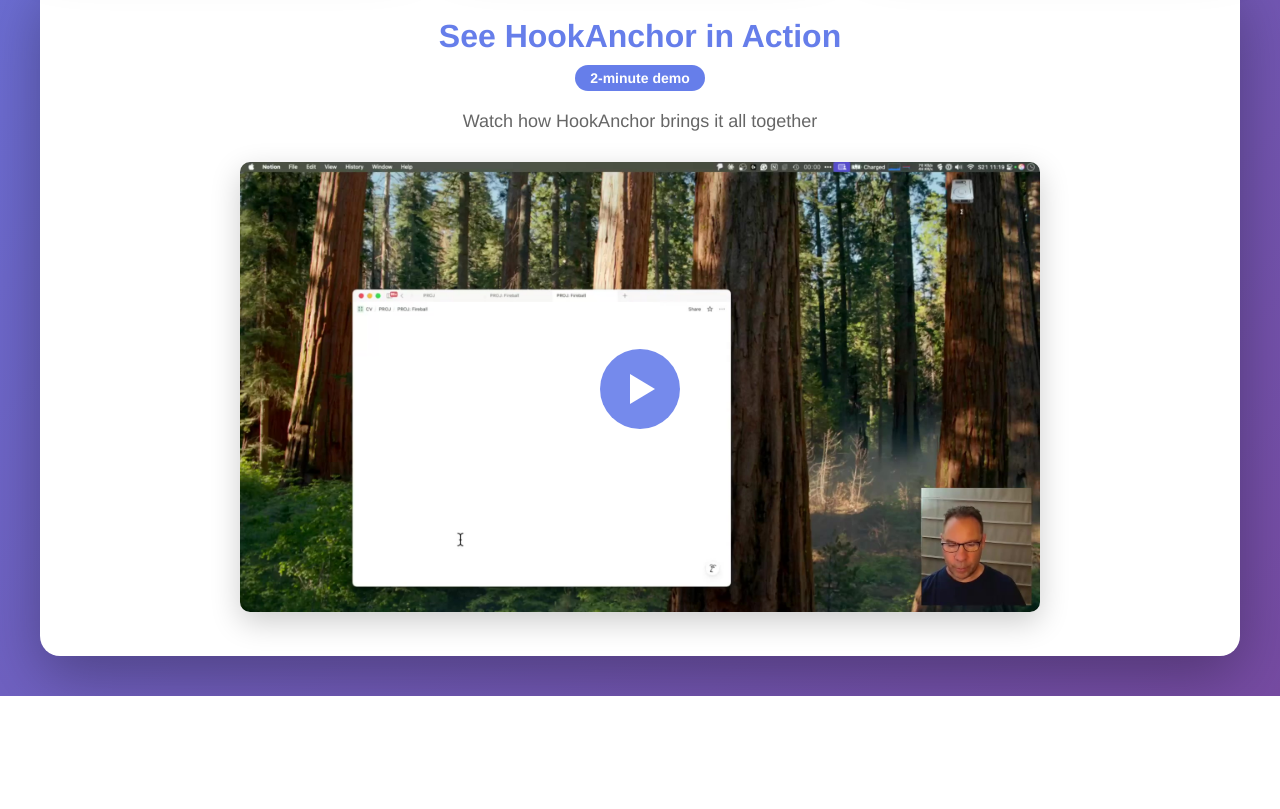
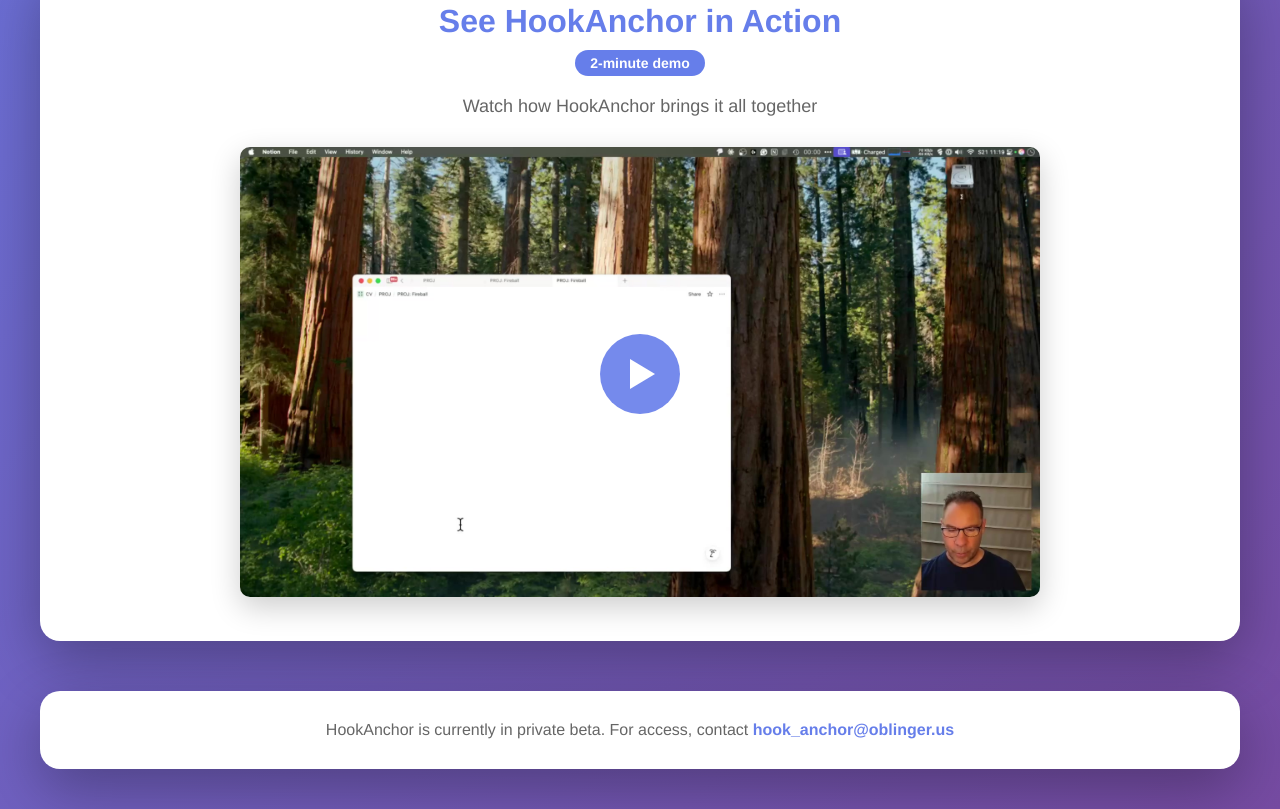
Before and after one commit to oblinger/HookAnchor, a plain HTML site: page index.html in a window 1280 px wide. Shown: the part 996-1805 px from the top of the page. Before the commit the page ends 1692 px from the top, so only its background shows below. Drawn offline with Linux system fonts and the light colour scheme.

Commit message:
Add private beta notice with contact email

```diff
--- a/index.html
+++ b/index.html
@@ -175,6 +175,31 @@
             box-shadow: 0 10px 30px rgba(0, 0, 0, 0.2);
         }
 
+        .beta-notice {
+            background: white;
+            border-radius: 20px;
+            padding: 30px;
+            margin-top: 50px;
+            text-align: center;
+            box-shadow: 0 20px 60px rgba(0, 0, 0, 0.3);
+        }
+
+        .beta-notice p {
+            font-size: 16px;
+            color: #666;
+            margin: 0;
+        }
+
+        .beta-notice a {
+            color: #667eea;
+            text-decoration: none;
+            font-weight: bold;
+        }
+
+        .beta-notice a:hover {
+            text-decoration: underline;
+        }
+
         .play-button-overlay {
             position: absolute;
             top: 50%;
@@ -229,10 +254,10 @@
             <!-- First Column: HOOK -->
             <div class="column">
                 <div class="column-title">HOOK</div>
+                <div class="column-subtitle">Own your names!</div>
                 <div class="column-image">
                     <img src="website/Hook.png" alt="Hook">
                 </div>
-                <div class="column-subtitle">Own your names!</div>
                 <div class="column-text">
                     99% of the time you are accessing the same 0.01% of your content.  Seconds per day are enough to maintain <em>direct</em> "hook" names to this .01% wherever it lives.
                     <!-- Don't waste time and mental energy wading through tens of thousands of files when accessing your active docs, instead spend seconds per day ensuring you have direct hook names for the hundreds you are actively accessing right now. -->
@@ -245,10 +270,10 @@
             <!-- Second Column: ANCHOR -->
             <div class="column">
                 <div class="column-title">ANCHOR</div>
+                <div class="column-subtitle">Anchor your stuff!</div>
                 <div class="column-image">
                     <img src="website/Anchor.png" alt="Anchor">
                 </div>
-                <div class="column-subtitle">Anchor your stuff!</div>
                 <div class="column-text">
                     Global taxonomies are impossible to maintain. Organizing your docs by named anchors that logically span all of your content, regardless of app or location, on or offline, eases the burden of memorizing where each document is. Limiting the number of anchors created per month ensures you can document, correctly link, and remember each anchor for years without effort.
                 </div>
@@ -257,10 +282,10 @@
             <!-- Third Column: STREAM -->
             <div class="column">
                 <div class="column-title">STREAM</div>
+                <div class="column-subtitle">Standardize and stream!</div>
                 <div class="column-image">
                     <img src="website/Stream.png" alt="Stream">
                 </div>
-                <div class="column-subtitle">Standardize and stream!</div>
                 <div class="column-text">
                     Building repeated patterns and templates for common kinds of information simplifies capture and, more importantly, helps you know how to find them weeks or years later. Expressing distinct kinds of knowledge as a templated stream allows targeted searching by name over a vastly reduced number of pages. (e.g., a person I met 3-6 months ago, one of my work projects last year, a book I read 3 years ago are very narrow searches, but only if these are expressed as separated streams)
                 </div>
@@ -279,6 +304,11 @@
                 </div>
             </a>
         </div>
+
+        <!-- Beta Notice -->
+        <div class="beta-notice">
+            <p>HookAnchor is currently in private beta. For access, contact <a href="mailto:hook_anchor@oblinger.us">hook_anchor@oblinger.us</a></p>
+        </div>
     </div>
 </body>
 </html>
```
